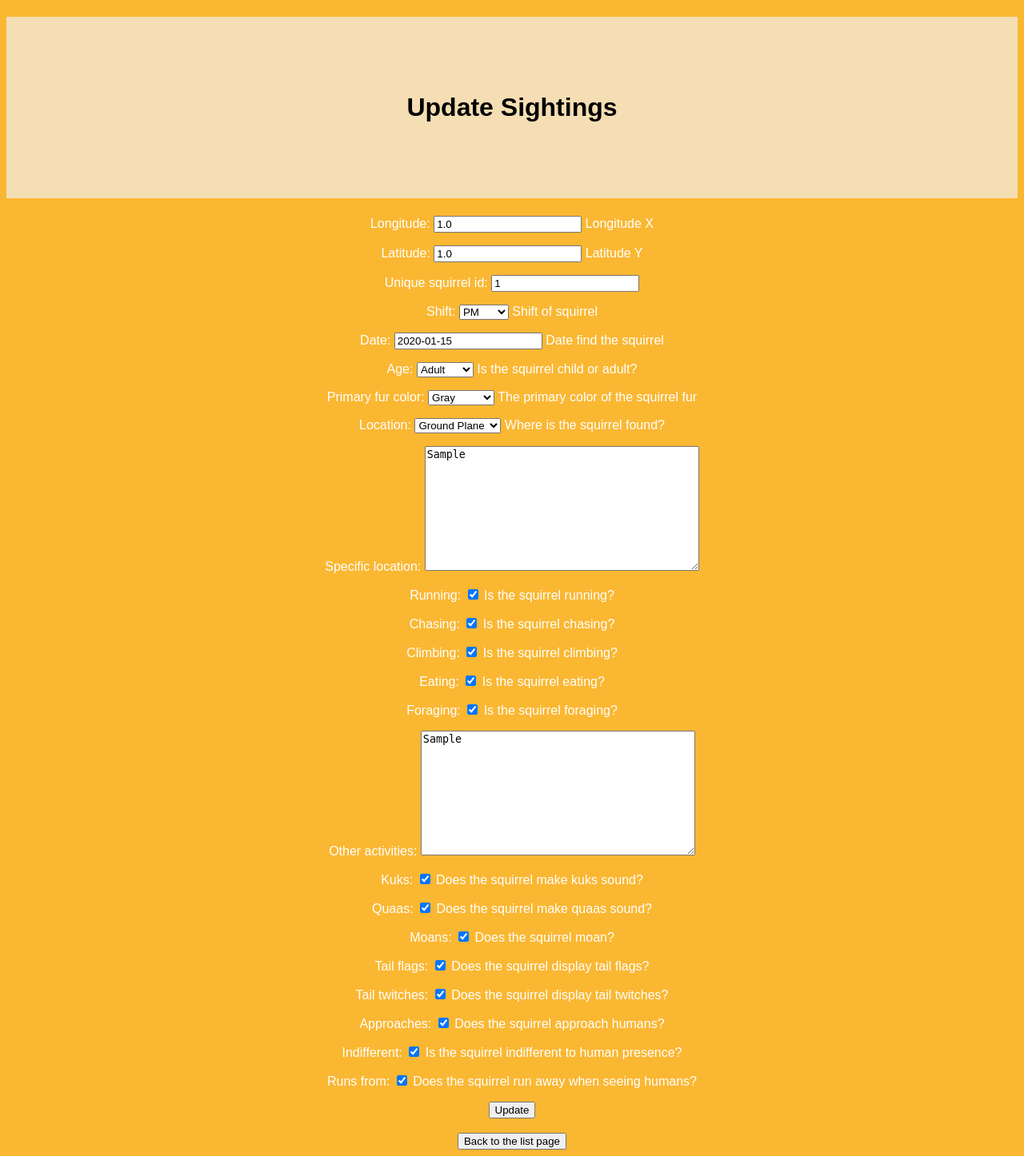
After one commit to Jennifer-Zh/squirrel-project, a Django app: page /sightings/1/ in a window 1280 px wide. The commit adds this page. Shown: the whole page at 80% size. Run offline with Django 3.2, Linux system fonts and the light colour scheme; tables that the repository leaves empty hold one stand-in row (values such as "Sample post").

Commit message:
Add the update_view html and modify files

```diff
--- /dev/null
+++ b/squirrel/forms.py
@@ -0,0 +1,13 @@
+from django.forms import ModelForm
+from .models import Squirrel
+
+
+class Form(ModelForm):
+    class Meta:
+        model = Squirrel
+        fields = '__all__'
+
+    def __init__(self, *args, **kwargs):
+        super(Form, self).__init__(*args, **kwargs)
+        for visible in self.visible_fields():
+            visible.field.widget.attrs["class"] = "form-control"
--- a/squirrel/models.py
+++ b/squirrel/models.py
@@ -3,6 +3,9 @@ from django.db import models
 from django.db import models
 from django.utils.translation import gettext as _
 from django.forms import ModelForm
+
+class Meta:
+    managed = True
 
 # create squirrel
 class Squirrel(models.Model):
--- a/squirrel/templates/index.html
+++ b/squirrel/templates/index.html
@@ -12,7 +12,6 @@
       font-size: 50pt;
       font-family: Arial;
     }
-
 
     body {
       color: white;
@@ -35,7 +34,7 @@
     <a href='/sightings/stats/' class='col-4'>
       <center>
         <button type="button" class='btn btn-lg btn-primary button mt-4'>Squirrels Stats Summary</button>
-      </center>
+     </center>
     </a>
     <a href='/sightings/new/' class='col-4'>
       <center>
@@ -55,7 +54,7 @@
       {% for squirrel in squirrels %}
       <li>
 
-        <a href='{{ squirrel.Unique_squirrel_id}}'>{{ squirrel.Unique_squirrel_id }}</a>
+        <a href='/sightings/{{squirrel.Unique_squirrel_id}}/'>{{ squirrel.Unique_squirrel_id }}</a>
 
       </li>
       {% endfor %}
--- /dev/null
+++ b/squirrel/templates/sighting_id.html
@@ -0,0 +1,39 @@
+<!doctype html>
+<html>
+
+<head>
+	<meta charset='utf-8'>
+	<meta name="viewport" content='width-device-width, initial-scale=2'>
+	<style>
+		body {
+			margin: 2;
+			background-color: #fab732;
+			font-family: Arial, Helvetica, sans-serif;
+			text-align: center;
+			color: white;
+		}
+
+		h1 {
+			background-color: #F5DEB3;
+			color: black;
+			text-align: center;
+			padding: 95px;
+		}
+	</style>
+</head>
+
+<h1>
+	<center>Update Sightings</center>
+</h1>
+
+<body>
+	<form action='.' method="post">
+		{% csrf_token %}
+		{{ form.as_p }}
+		<input type="submit" value="Update" />
+	</form>
+	<br>
+	<a href='/sightings/' class=''><button type='button' class='button'>Back to the list page</button></a>
+</body>
+
+</html>
--- a/squirrel/urls.py
+++ b/squirrel/urls.py
@@ -7,7 +7,7 @@ app_name = 'squirrel'
 urlpatterns = [
     path('', views.index),
     path('map/', views.map, name='map'),
-    path('sighting/', views.sighting),
-    #path('<int:Unique_squirrel_id>/', views.get_squirrel),
+    path('sightings/', views.sighting),
+    path('sightings/<unique_id>/', views.sighting_update, name='update'),
     #path('sighting/stats/', views.general_stats),
 ]
--- a/squirrel/views.py
+++ b/squirrel/views.py
@@ -1,11 +1,8 @@
-from django.shortcuts import render
-
-# Create your views here.
-
-from django.shortcuts import render
+from django.shortcuts import render, redirect, get_object_or_404
 from django.http import HttpResponse
 from .models import Squirrel
 from django.views.generic import TemplateView, ListView
+from .forms import Form
 
 def index(request):
     squirrels  = Squirrel.objects.all()[:100]
@@ -13,9 +10,6 @@ def index(request):
         'squirrels':squirrels
     }
     return render(request,'index.html', context)
-
-def homepage(request):
-    return HttpResponse('Homepage')
 
 def map(request):
     squirrels  = Squirrel.objects.all()[:100]
@@ -26,3 +20,25 @@ def map(request):
 
 def sighting(request):
     return HttpResponse('Sightings')
+
+def sighting_update(request, unique_id):
+    Object = get_object_or_404(Squirrel, Unique_squirrel_id = unique_id)
+    form = Form(request.POST or None, instance = Object)
+    context = {'form':form}
+    if form.is_valid():
+        Object = form.save(commit=False)
+        Object.save()
+        return redirect('/sightings/')
+    else:
+        context = {
+            'form': form,
+        }
+        return render(request, 'sighting_id.html', context)
+
+
+def sighting_add(request):
+    if request.method == 'POST':
+        form = Form(request.POSE)
+        if form.is_valid():
+            form.save()
+        return redirect('/sighting/')
```
